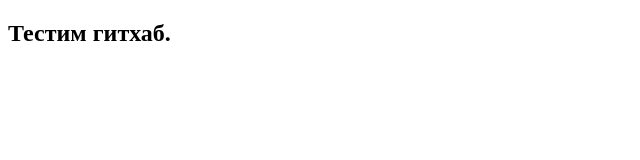
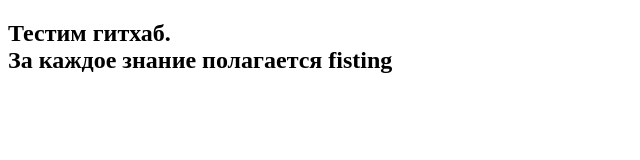
Before and after one commit to Regular-User/git_test, a plain HTML site: page index.html in a window 1280 px wide. Shown: the whole page, without its empty margins (0-640 px from the left). Drawn offline with Linux system fonts and the light colour scheme.

Commit message:
Изменения в index.html

```diff
--- a/index.html
+++ b/index.html
@@ -9,7 +9,7 @@
 <body>
     <main>
         <section class="hello">
-            <h1>Тестим гитхаб.<br></h1>
+            <h1>Тестим гитхаб.<br>За каждое знание полагается fisting</h1>
         </section>
     </main>
 </body>
```
